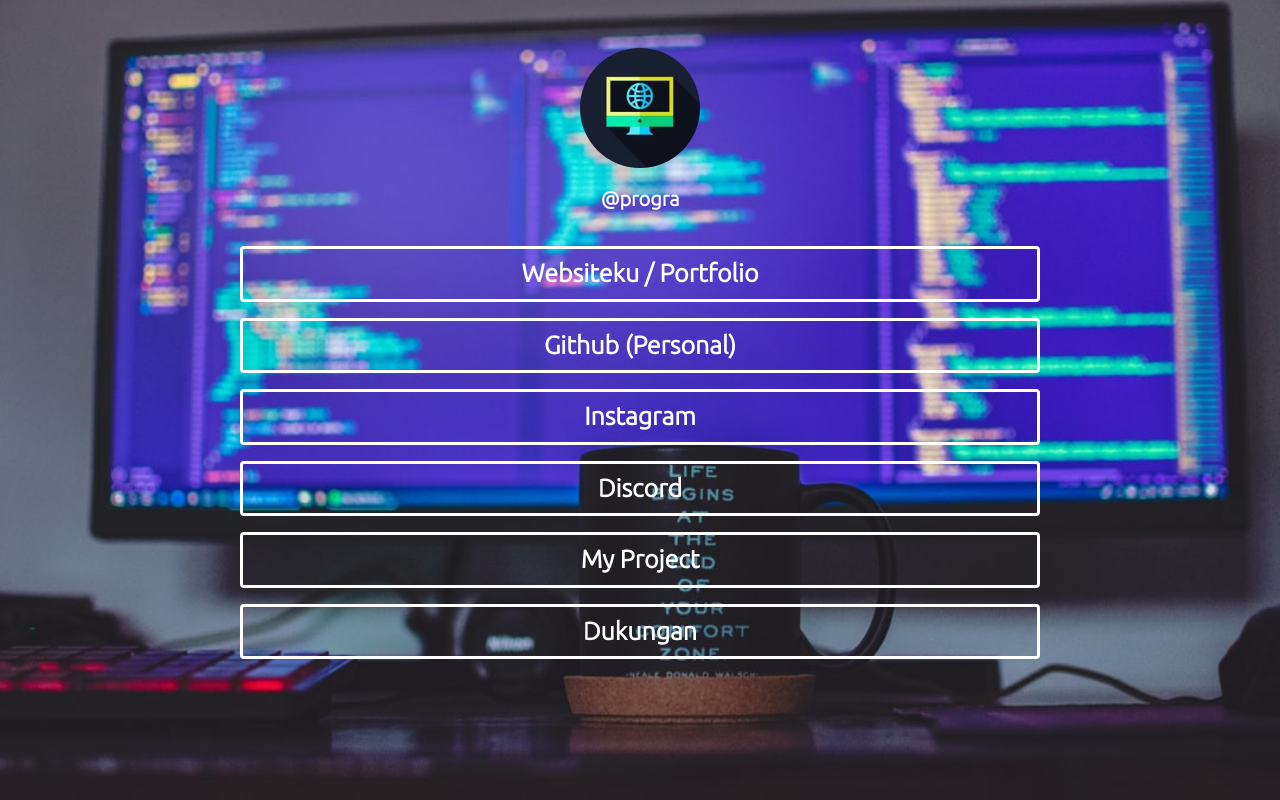
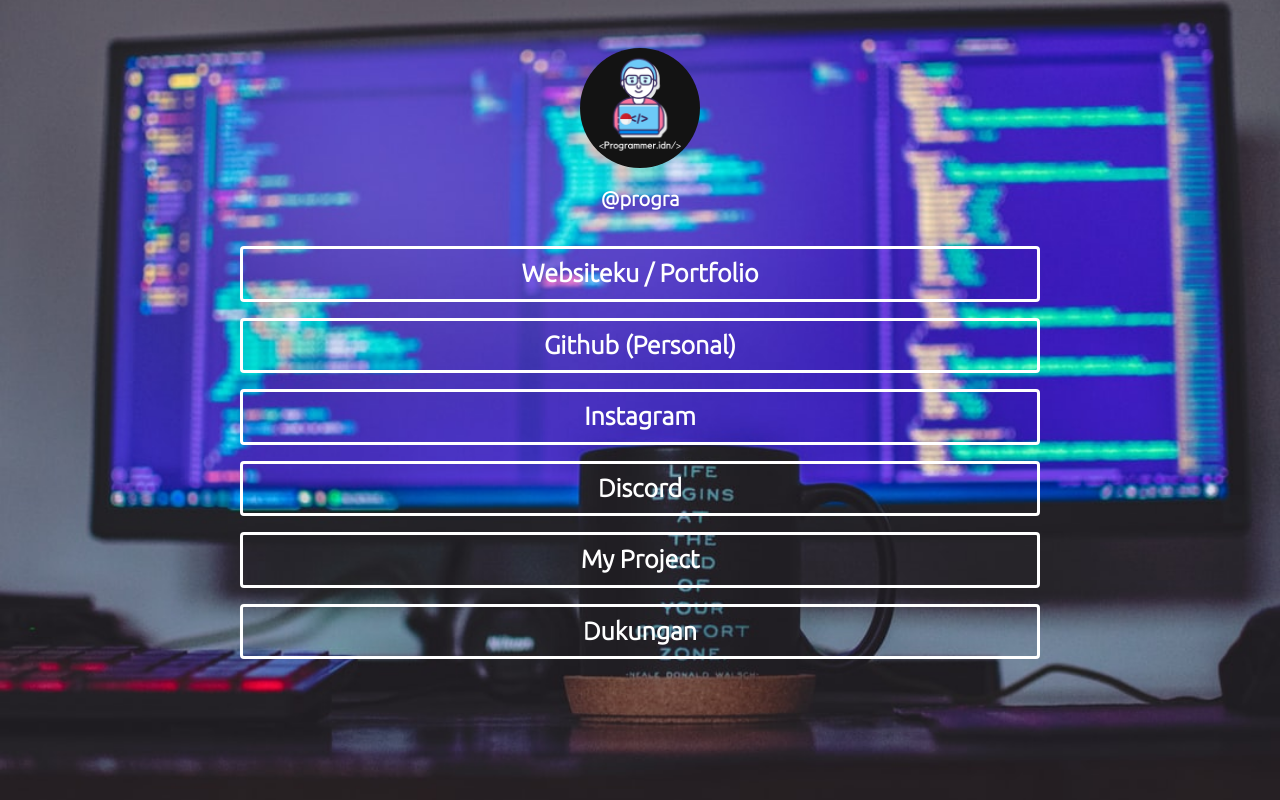
Before and after one commit to wanrabbae/programmer.idn, a plain HTML site: page index.html in a window 1280 px wide. Drawn offline with nearby package versions, Linux system fonts and the light colour scheme.

Commit message:
Update index.html

```diff
--- a/index.html
+++ b/index.html
@@ -22,7 +22,7 @@
         <!-- PROFILE -->
         <div class="wrapper1">
             <div class="profile mb-3">
-                <img src="assets/img/programmer.idnPP.jpg" alt="Profile Image"
+                <img src="assets/img/programmer-idn.png" alt="Profile Image"
                     class="rounded-circle imgProfile img-fluid">
             </div>
             <div class="NAME mb-3">
```
